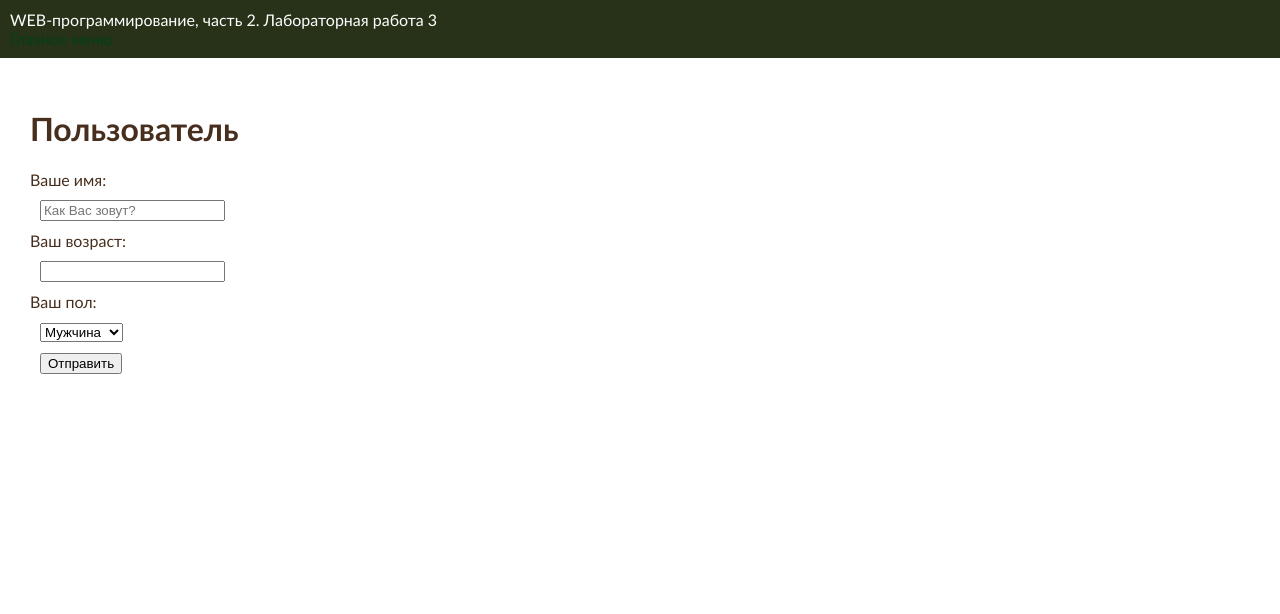
After one commit to AlinaTerehova/web-programming--labs-2, a Flask app: page /lab3/form1 in a window 1280 px wide. The commit adds this page. Shown: the top 614 px of the page. Run offline with Flask 3, Linux system fonts and the light colour scheme.

Commit message:
форма

```diff
--- a/lab3.py
+++ b/lab3.py
@@ -17,6 +17,7 @@ def cookie():
     resp.set_cookie('name_color', 'magenta')
     return resp
 
+
 @lab3.route('/lab3/del_cookie')
 def del_cookie():
     resp = make_response (redirect('/lab3/'))
@@ -24,3 +25,11 @@ def del_cookie():
     resp.delete_cookie('age')
     resp.delete_cookie('name_color')
     return resp
+
+
+@lab3.route('/lab3/form1')
+def form1():
+    user = request.args.get('user')
+    age = request.args.get('age')
+    sex = request.args.get('sex')
+    return render_template('lab3/form1.html', user=user, age=age, sex=sex)
--- a/static/main.css
+++ b/static/main.css
@@ -46,3 +46,7 @@ a:visited {
     color: rgb(45, 122, 72);
     text-decoration: none;
 }
+
+div {
+    margin: 10px
+}
--- /dev/null
+++ b/templates/lab3/form1.html
@@ -0,0 +1,44 @@
+{% extends 'base.html' %}
+
+{# номер лабораторной работы: #}
+{% block lab %}Лабораторная работа 3{% endblock %}
+
+{# основной контент #}
+{% block main %}
+
+    {% if user %}
+
+    <h1>Привет, {{user}}!</h1>
+    <h2>Добро пожаловать на наш сайт!</h2>
+
+    <div>Ваш возраст: {{age}}</div>
+    <div>Ваш пол: {{sex}}</div>
+    <div>
+        <a href="/lab3/form1">Заново</a>
+    </div>
+    {% endif %}
+
+    <h1>Пользователь</h1>
+
+    <form>
+        <label>Ваше имя: </label>
+        <div>
+            <input type="text" placeholder="Как Вас зовут?" name="user">
+        </div>
+        <label>Ваш возраст: </label>
+        <div>
+            <input type="number" name="age">
+        </div>
+        <label>Ваш пол: </label>
+        <div>
+            <select name="sex">
+                <option value="male">Мужчина</option>
+                <option value="female">Женщина</option>
+            </select>
+        </div>
+
+        <div>
+            <button type="submit">Отправить</button>
+        </div>
+    </form>
+{% endblock %}
```
